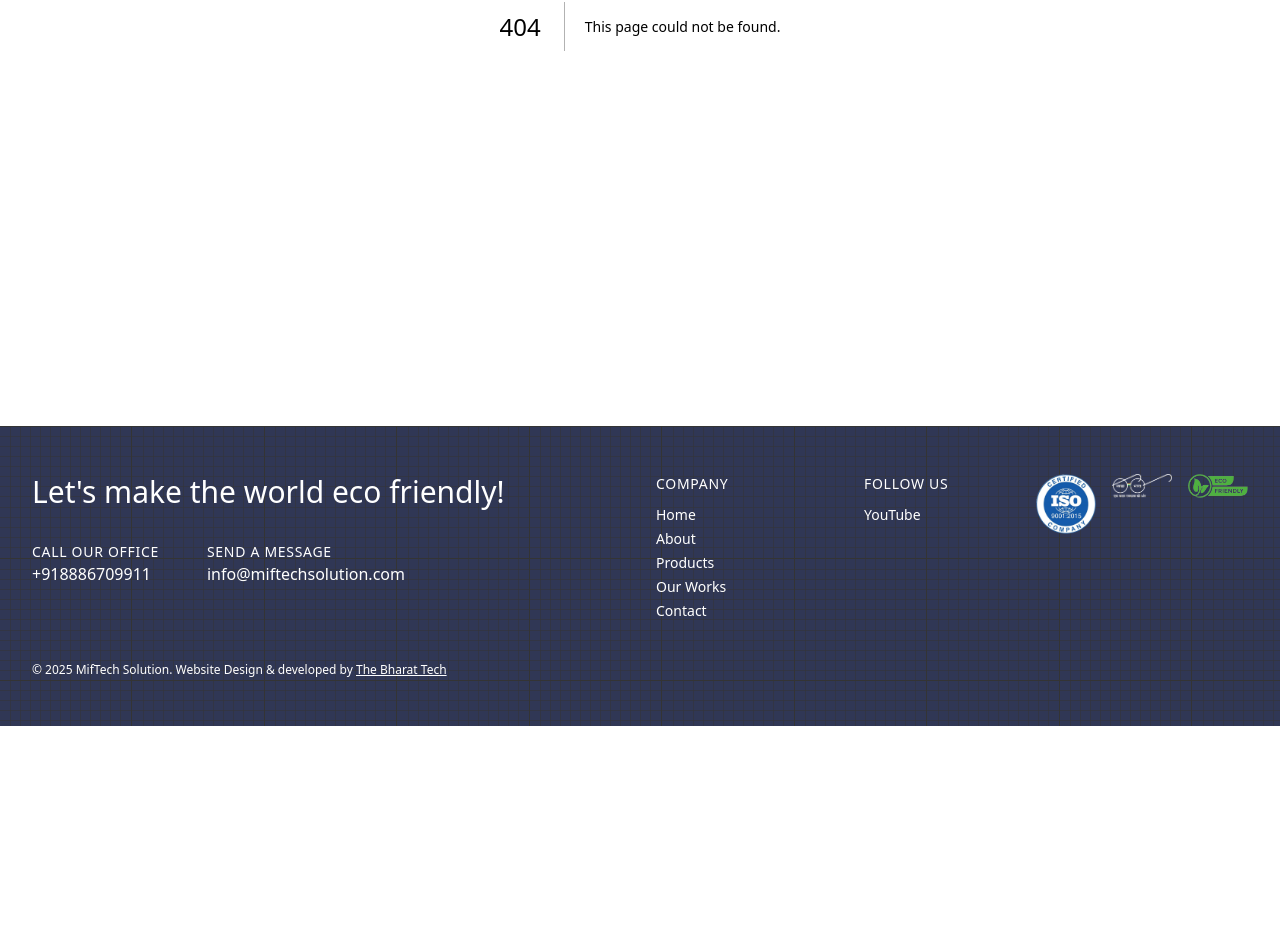
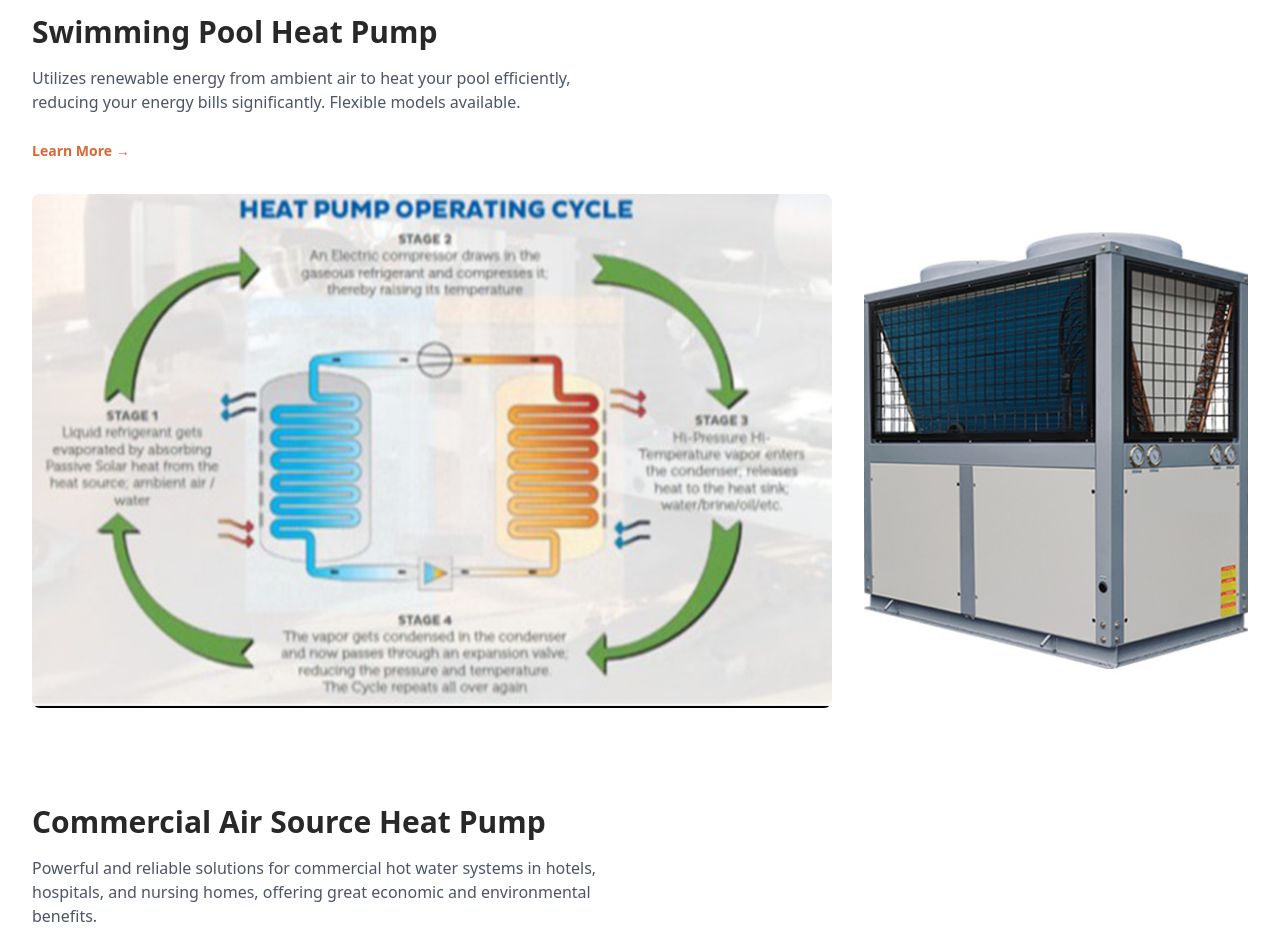
Before and after one commit to scaleoxperts/MiftechSolutions, a Next.js app: page /products in a window 1280 px wide. Before the commit this address had no page. Shown: the part 374-1326 px from the top of the page. Before the commit the page ends 1100 px from the top, so only its background shows below. Built offline with nearby package versions, Linux system fonts and the light colour scheme.

Commit message:
feat: products page

```diff
--- /dev/null
+++ b/app/products/page.tsx
@@ -0,0 +1,68 @@
+import Image from 'next/image';
+import Link from 'next/link';
+
+const products = [
+    {
+        title: "Swimming Pool Heat Pump",
+        description: "Utilizes renewable energy from ambient air to heat your pool efficiently, reducing your energy bills significantly. Flexible models available.",
+        img1: "/images/demo-branding-agency-services-01.jpg",
+        img2: "/images/demo-branding-agency-services-02.jpg",
+        href: "/swimming-pool-heat-pump"
+    },
+    {
+        title: "Commercial Air Source Heat Pump",
+        description: "Powerful and reliable solutions for commercial hot water systems in hotels, hospitals, and nursing homes, offering great economic and environmental benefits.",
+        img1: "/images/demo-branding-agency-services-03.jpg",
+        img2: "/images/demo-branding-agency-services-04.jpg",
+        href: "/commercial-heat-pump"
+    },
+    {
+        title: "Domestic Heat Pump",
+        description: "The most environmental solution for domestic hot water, replacing traditional heaters and boilers to save over 70% on energy from renewable sources.",
+        img1: "/images/demo-branding-agency-services-05.jpg",
+        img2: "/images/demo-branding-agency-services-06.jpg",
+        href: "/domestic-heat-pump"
+    },
+];
+
+export default function ProductsPage() {
+    return (
+        <>
+            <section className="pt-32 pb-16 bg-[var(--white)]">
+                <div className="container mx-auto px-4 sm:px-6 lg:px-8">
+                    <div className="max-w-3xl">
+                        <h1 className="text-4xl md:text-6xl font-bold font-playfair text-[var(--text-dark-gray)]">Our Products & Services</h1>
+                        <p className="mt-4 text-lg text-gray-600">We don't just build products; we build sustainable energy solutions that deliver measurable savings and drive growth.</p>
+                    </div>
+                </div>
+            </section>
+
+            <section className="py-16">
+                <div className="container mx-auto px-4 sm:px-6 lg:px-8">
+                    {products.map((product, index) => (
+                        <div key={index} className="mb-24 last:mb-0">
+                            <div className="grid grid-cols-1 lg:grid-cols-2 gap-8 items-center mb-8">
+                                <div>
+                                    <h2 className="text-3xl font-bold font-playfair text-[var(--text-dark-gray)] mb-4">{product.title}</h2>
+                                    <p className="text-gray-600 mb-6">{product.description}</p>
+                                    <Link href={product.href} className="font-semibold text-sm text-[var(--base-color)] hover:underline">
+                                        Learn More &rarr;
+                                    </Link>
+                                </div>
+                                <div className="hidden lg:block"></div>
+                            </div>
+                             <div className="grid grid-cols-1 md:grid-cols-3 gap-8">
+                                <div className="md:col-span-2 rounded-lg overflow-hidden">
+                                    <Image src={product.img1} alt={product.title} width={800} height={500} className="w-full h-full object-cover"/>
+                                </div>
+                                <div className="rounded-lg overflow-hidden">
+                                    <Image src={product.img2} alt={`${product.title} detail`} width={400} height={500} className="w-full h-full object-cover"/>
+                                </div>
+                            </div>
+                        </div>
+                    ))}
+                </div>
+            </section>
+        </>
+    );
+}
```
